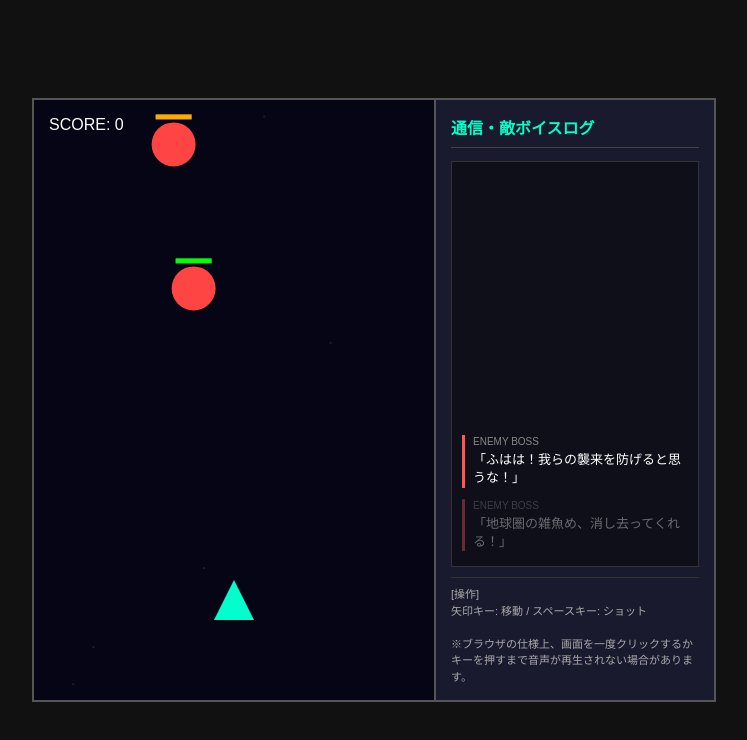
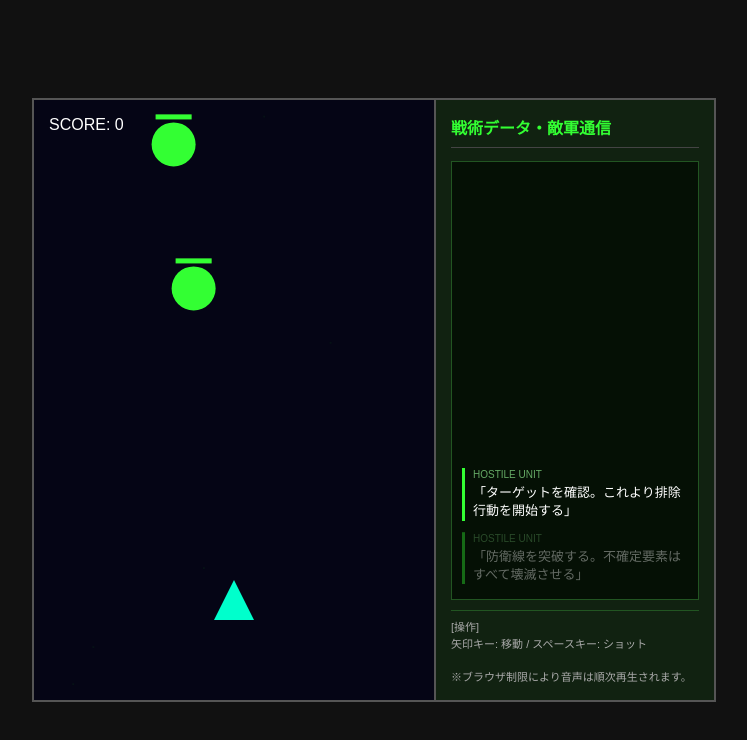
Before and after one commit to 12ami-stack/stgstrenge00001, a plain HTML site: page index.html in a window 1280 px wide. Shown: the whole page, without its empty margins (266-1013 px from the left). Drawn offline with Linux system fonts and the light colour scheme.

Commit message:
Add files via upload

```diff
--- a/index.html
+++ b/index.html
@@ -2,7 +2,7 @@
 <html lang="ja">
 <head>
     <meta charset="UTF-8">
-    <title>ボイス付き縦スクロールSTG</title>
+    <title>サイボーグ兵器襲来STG</title>
     <style>
         body {
             margin: 0;
@@ -31,7 +31,7 @@
         }
         #sidebar {
             width: 280px;
-            background: #1a1a2e;
+            background: #112211; /* 軍用モニター風のダークグリーン */
             border-left: 2px solid #555;
             display: flex;
             flex-direction: column;
@@ -43,21 +43,21 @@
             margin-top: 0;
             border-bottom: 1px solid #444;
             padding-bottom: 8px;
-            color: #00ffcc;
+            color: #33ff33; /* グリーンベレー・SFモニターカラー */
         }
         #dialogue-area {
             flex: 1;
-            background: #0f0f1a;
-            border: 1px solid #333;
+            background: #051005;
+            border: 1px solid #225522;
             padding: 10px;
-            overflow-y: hidden; /* スクロールバーを隠しすっきりさせる */
+            overflow-y: hidden;
             display: flex;
-            flex-direction: column; /* 上から古い順、下が最新 */
-            justify-content: flex-end; /* 常に下詰めで表示 */
+            flex-direction: column;
+            justify-content: flex-end;
         }
         .log-item {
             margin-bottom: 8px;
-            border-left: 3px solid #ff5555;
+            border-left: 3px solid #33ff33;
             padding-left: 8px;
             animation: fadeIn 0.2s ease-out;
             font-size: 13px;
@@ -65,7 +65,7 @@
         }
         .log-time {
             font-size: 10px;
-            color: #888;
+            color: #66aa66;
             margin-bottom: 2px;
         }
         #info {
@@ -73,7 +73,7 @@
             font-size: 11px;
             color: #aaa;
             line-height: 1.5;
-            border-top: 1px solid #333;
+            border-top: 1px solid #225522;
             padding-top: 8px;
         }
         @keyframes fadeIn {
@@ -89,12 +89,12 @@
         <canvas id="gameCanvas" width="400" height="600"></canvas>
     </div>
     <div id="sidebar">
-        <h2>通信・敵ボイスログ</h2>
+        <h2>戦術データ・敵軍通信</h2>
         <div id="dialogue-area"></div>
         <div id="info">
             [操作]<br>
             矢印キー: 移動 / スペースキー: ショット<br><br>
-            ※ブラウザの仕様上、画面を一度クリックするかキーを押すまで音声が再生されない場合があります。
+            ※ブラウザ制限により音声は順次再生されます。
         </div>
     </div>
 </div>
@@ -104,19 +104,16 @@ const canvas = document.getElementById('gameCanvas');
 const ctx = canvas.getContext('2d');
 const dialogueArea = document.getElementById('dialogue-area');
 
-// ゲーム状態
 let player = { x: 200, y: 500, size: 20, speed: 5, color: '#00ffcc' };
 let keys = {};
 let bullets = [];
 let enemies = [];
 let score = 0;
-let MAX_LOGS = 6; // ウィンドウに表示する最大ログ数
+let MAX_LOGS = 6;
 
-// キー入力
 window.addEventListener('keydown', e => { keys[e.code] = true; });
 window.addEventListener('keyup', e => { keys[e.code] = false; });
 
-// 弾発射タイマー
 let shootTimer = 0;
 function handlePlayerInput() {
     if (keys['ArrowLeft'] && player.x > player.size) player.x -= player.speed;
@@ -130,36 +127,66 @@ function handlePlayerInput() {
     }
 }
 
-// 音声合成（Web Speech API）とログ追加
+function getBestCommonVoice() {
+    if (!('speechSynthesis' in window)) return null;
+    const voices = window.speechSynthesis.getVoices();
+    const targetNames = ['haruka', 'ichiro', 'kyoko', 'sayaka'];
+    for (let name of targetNames) {
+        const found = voices.find(v => v.lang.includes('ja') && v.name.toLowerCase().includes(name));
+        if (found) return found;
+    }
+    const googleVoice = voices.find(v => v.lang.includes('ja') && v.name.includes('Google'));
+    if (googleVoice) return googleVoice;
+
+    return voices.find(v => v.lang.includes('ja')) || null;
+}
+
 function speakAndLog(text) {
-    // 1. 画面のログ追加・古いログの削除
     const div = document.createElement('div');
     div.className = 'log-item';
-    div.innerHTML = `<div class="log-time">ENEMY BOSS</div>${text}`;
+    div.innerHTML = `<div class="log-time">HOSTILE UNIT</div>${text}`;
     dialogueArea.appendChild(div);
 
-    // ログが多すぎる場合は古いものを削除
     while (dialogueArea.children.length > MAX_LOGS) {
         dialogueArea.removeChild(dialogueArea.firstChild);
     }
 
-    // 2. 音声再生（直前の音声をキャンセルして最新を被せる）
     if ('speechSynthesis' in window) {
-        window.speechSynthesis.cancel(); // 連続で喋るときは前の音声を遮る
+        // 音声を完全に消さず、重なって再生できるようにキャンセル処理を挟まずに独立して speak() を呼び出す
         const utterance = new SpeechSynthesisUtterance(text);
         utterance.lang = 'ja-JP';
-        utterance.pitch = 0.6; // 少し低めのボスっぽい声に調整
-        utterance.rate = 1.1;  // テンポよく喋らせる
+        utterance.pitch = 0.55; // さらに低くして機械的なボイスに
+        utterance.rate = 1.2;   // 冷徹に淡々と喋るテンポ
+
+        const selectedVoice = getBestCommonVoice();
+        if (selectedVoice) {
+            utterance.voice = selectedVoice;
+        }
+
         window.speechSynthesis.speak(utterance);
     }
 }
 
-// セリフパターン
+// ★すべてのセリフを新パターン（SF・冷徹なサイボーグ機動兵器風）に一新
 const dialogueList = {
-    appear: ["「ふはは！我らの襲来を防げると思うな！」", "「地球圏の雑魚め、消し去ってくれる！」"],
-    damaged: ["「ぐあっ！小賢しい！」", "「機体に被弾だと！？」", "「おのれ、調子に乗るな！」"],
-    halfHp: ["「ええい！この私が手こずるとは…！」", "「お前、なかなかやるな…！」"],
-    defeated: ["「バカな…私が討たれるとは…ッ！」", "「撤退だ…おぼえておれ！」"]
+    appear: [
+        "「ターゲットを確認。これより排除行動を開始する」",
+        "「防衛線を突破する。不確定要素はすべて壊滅させる」"
+    ],
+    damaged: [
+        "「外部装甲に損傷。戦闘継続に問題なし」",
+        "「シールド低下。敵の攻撃パターンを解析中」",
+        "「被弾を確認。反撃フェーズへ移行する」",
+        "K「小規模なダメージ。エネルギー出力を上昇」"
+    ],
+    halfHp: [
+        "「警告、機体損耗率が規定値を突破。リミッターを解除する」",
+        "「手強い個体と判断。全力作戦を実行に移す」"
+    ],
+    defeated: [
+        "「システムダウン。全機能を停止する…」",
+        "「大破、離脱する。データは本国へ転送した…」"
+    ]
 };
 
 function getRandomDialogue(type) {
@@ -167,11 +194,9 @@ function getRandomDialogue(type) {
     return arr[Math.floor(Math.random() * arr.length)];
 }
 
-// 敵の生成
 let spawnTimer = 0;
 function spawnEnemies() {
     spawnTimer++;
-    // 画面に敵が多すぎないよう調整（最大3機）
     if (spawnTimer % 120 === 0 && enemies.length < 3) {
         enemies.push({
             x: Math.random() * 320 + 40,
@@ -180,20 +205,18 @@ function spawnEnemies() {
             speed: 1.2,
             hp: 8,
             maxHp: 8,
-            color: '#ff4444',
+            color: '#33ff33', // 敵をサイバーな緑色に変更
             hasSpokenAppear: false,
             hasSpokenHalf: false,
-            voiceCooldown: 0 // 連投防止用タイマー
+            voiceCooldown: 0
         });
     }
 }
 
-// 更新処理
 function update() {
     handlePlayerInput();
     spawnEnemies();
 
-    // プレイヤーの弾移動と判定
     for (let i = bullets.length - 1; i >= 0; i--) {
         bullets[i].y -= bullets[i].speed;
         if (bullets[i].y < 0) {
@@ -209,21 +232,18 @@ function update() {
                 e.hp--;
                 bullets.splice(i, 1);
 
-                // 死亡時セリフ（最優先）
                 if (e.hp <= 0) {
                     speakAndLog(getRandomDialogue('defeated'));
                     enemies.splice(j, 1);
                     score += 100;
                 }
-                // HP半分時セリフ（1回のみ、かつクールダウン中ではない）
                 else if (e.hp <= e.maxHp / 2 && !e.hasSpokenHalf && e.voiceCooldown === 0) {
                     e.hasSpokenHalf = true;
-                    e.voiceCooldown = 90; // 約1.5秒は次の被弾セリフを喋らない
+                    e.voiceCooldown = 90;
                     speakAndLog(getRandomDialogue('halfHp'));
                 }
-                // 通常被弾セリフ（クールダウンが0のときだけ喋る）
                 else if (e.voiceCooldown === 0) {
-                    e.voiceCooldown = 120; // 約2秒間のクールダウン
+                    e.voiceCooldown = 130;
                     speakAndLog(getRandomDialogue('damaged'));
                 }
                 break;
@@ -231,18 +251,15 @@ function update() {
         }
     }
 
-    // 敵の移動とタイマー減少
     for (let i = enemies.length - 1; i >= 0; i--) {
         let e = enemies[i];
         e.y += e.speed;
 
-        // クールダウンタイマーのカウントダウン
         if (e.voiceCooldown > 0) e.voiceCooldown--;
 
-        // 出現時のセリフ（画面に入ってから少し経ってから）
         if (!e.hasSpokenAppear && e.y > 40) {
             e.hasSpokenAppear = true;
-            e.voiceCooldown = 90; // 出現直後の連続セリフを防ぐ
+            e.voiceCooldown = 90;
             speakAndLog(getRandomDialogue('appear'));
         }
 
@@ -252,17 +269,14 @@ function update() {
     }
 }
 
-// 描画処理
 function draw() {
     ctx.clearRect(0, 0, canvas.width, canvas.height);
 
-    // 背景（簡易アニメーション星屑）
-    ctx.fillStyle = 'rgba(255,255,255,0.1)';
+    ctx.fillStyle = 'rgba(51,255,51,0.05)'; // 緑の星屑
     for(let i=0; i<5; i++) {
         ctx.fillRect(Math.random() * canvas.width, Math.random() * canvas.height, 2, 2);
     }
 
-    // 自機
     ctx.fillStyle = player.color;
     ctx.beginPath();
     ctx.moveTo(player.x, player.y - player.size);
@@ -271,25 +285,21 @@ function draw() {
     ctx.closePath();
     ctx.fill();
 
-    // 自機の弾
     ctx.fillStyle = '#00ffff';
     bullets.forEach(b => ctx.fillRect(b.x - b.width/2, b.y, b.width, b.height));
 
-    // 敵機
     enemies.forEach(e => {
         ctx.fillStyle = e.color;
         ctx.beginPath();
         ctx.arc(e.x, e.y, e.size, 0, Math.PI * 2);
         ctx.fill();
 
-        // HPバー
-        ctx.fillStyle = '#444';
+        ctx.fillStyle = '#222';
         ctx.fillRect(e.x - 18, e.y - 30, 36, 5);
-        ctx.fillStyle = e.voiceCooldown > 0 ? '#ffaa00' : '#00ff00'; // クールダウン中はバーの色を変えて可視化（デバッグ用、必要に応じ緑固定にしてください）
+        ctx.fillStyle = '#33ff33';
         ctx.fillRect(e.x - 18, e.y - 30, 36 * (e.hp / e.maxHp), 5);
     });
 
-    // スコア
     ctx.fillStyle = '#fff';
     ctx.font = '16px sans-serif';
     ctx.fillText(`SCORE: ${score}`, 15, 30);
@@ -300,6 +310,13 @@ function loop() {
     draw();
     requestAnimationFrame(loop);
 }
+
+if ('speechSynthesis' in window) {
+    window.speechSynthesis.onvoiceschanged = () => {
+        getBestCommonVoice();
+    };
+}
+
 loop();
 </script>
 
```
